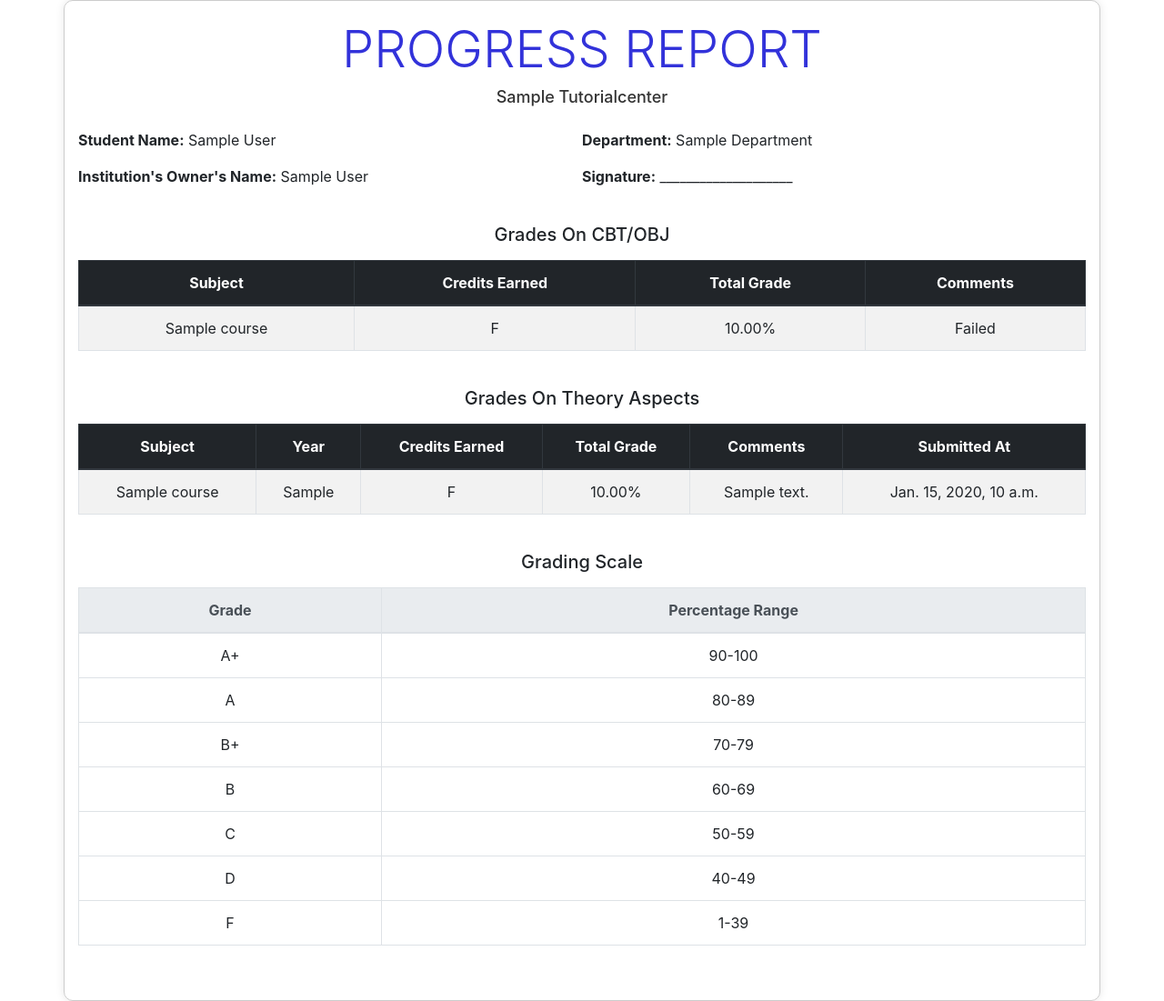
After one commit to PrinceJetro/Tutorial-Haven, a Django app: page /studentsreport/1 in a window 1280 px wide. The commit adds this page. Shown: the whole page at 91% size. Run offline with Django 4.2, Linux system fonts and the light colour scheme; a user stored in the database is signed in; tables that the repository leaves empty hold one stand-in row (values such as "Sample post"); some libraries are stand-ins or nearby versions.

Commit message:
worked on the tutor's page, the students pahe and lots more

```diff
--- a/templates/course_detail.html
+++ b/templates/course_detail.html
@@ -55,6 +55,8 @@
                     {% if userprogress %}
                     <p>Your progress: {{ userprogress.percentage }}%</p>
                     <p>Attempts: {{ userprogress.attempts }}</p>
+                    {% elif request.user.tutorial_center or request.user.tutor %}
+                    <h1></h1>
                     {% else %}
                     <h2>You have not practiced this yet</h2>
 
--- /dev/null
+++ b/templates/studentsreport.html
@@ -0,0 +1,236 @@
+<!DOCTYPE html>
+<html lang="en">
+<head>
+    <meta charset="UTF-8">
+    <meta name="viewport" content="width=device-width, initial-scale=1.0">
+    <title>{{ student.user.username|title }}  Progress Report</title>
+    <style>
+        body {
+            font-family: Arial, sans-serif;
+            margin: 20px;
+            padding: 0;
+        }
+        .report-card {
+            max-width: 800px;
+            margin: auto;
+            border: 1px solid #ccc;
+            padding: 20px;
+            border-radius: 10px;
+            box-shadow: 0 0 10px rgba(0, 0, 0, 0.1);
+        }
+        .header {
+            text-align: center;
+            margin-bottom: 20px;
+        }
+        .header h1 {
+            color: rgb(50, 50, 218);
+        }
+        .header h2 {
+            margin: 0;
+            font-size: 18px;
+            color: #333;
+        }
+        .info-table, .grades-table {
+            width: 100%;
+            border-collapse: collapse;
+            margin-bottom: 20px;
+        }
+        .info-table td {
+            padding: 5px;
+            font-size: 14px;
+        }
+        .grades-table th, .grades-table td {
+            border: 1px solid #ccc;
+            padding: 8px;
+            text-align: center;
+        }
+        .grades-table th {
+            background-color: #f5f5f5;
+        }
+        .grading-scale{
+            display: inline-block;
+            width: 100%;
+            vertical-align: top;
+        }
+        .grading-scale table {
+            width: 100%;
+            border-collapse: collapse;
+        }
+        .grading-scale th, .grading-scale td, .quarters th, .quarters td {
+            border: 1px solid #ccc;
+            padding: 5px;
+            text-align: center;
+        }
+    </style>
+    <link rel="stylesheet" href="https://cdn.jsdelivr.net/npm/bootstrap@4.0.0/dist/css/bootstrap.min.css" integrity="sha384-Gn5384xqQ1aoWXA+058RXPxPg6fy4IWvTNh0E263XmFcJlSAwiGgFAW/dAiS6JXm" crossorigin="anonymous">
+
+</head>
+<body>
+    <div class="container report-card">
+        <div class="header text-center mb-4">
+            <h1 class="display-4">PROGRESS REPORT</h1>
+            <h2 class="h5">{{ request.user.student.tutorial_center.name|title }}</h2>
+        </div>
+
+        <!-- Student Info Section -->
+        <div class="row info-table mb-4">
+            <div class="col-12 col-md-6 mb-3">
+                <strong>Student Name:</strong> {{ student.user.get_full_name|title }}
+            </div>
+            <div class="col-12 col-md-6 mb-3">
+                <strong>Department:</strong> {{ student.department.name|title }}
+            </div>
+            <div class="col-12 col-md-6 mb-3">
+                <strong>Institution's Owner's Name:</strong> {{ student.tutorial_center.owner.get_full_name|title }}
+            </div>
+            <div class="col-12 col-md-6 mb-3">
+                <strong>Signature:</strong> ____________________
+            </div>
+        </div>
+
+        <!-- Grades Table -->
+        <div class="grades-table mb-4">
+            <h3 class="h5 text-center mb-3">Grades On CBT/OBJ</h3>
+            <div class="table-responsive">
+                <table class="table table-striped table-bordered">
+                    <thead class="thead-dark">
+                        <tr>
+                            <th>Subject</th>
+                            <th>Credits Earned</th>
+                            <th>Total Grade</th>
+                            <th>Comments</th>
+                        </tr>
+                    </thead>
+                    <tbody>
+                        {% for grade in graded_data %}
+                        <tr>
+                            <td>{{ grade.course }}</td>
+                            <td>{{ grade.credits }}</td>
+                            <td>
+                                {% if grade.percentage == 0.00 %}
+                                    _____
+                                {% else %}
+                                    {{ grade.percentage }}%
+                                {% endif %}
+                            </td>
+                            <td>
+                                {% if grade.credits == "A+" %}
+                                    Excellent Performance
+                                {% elif grade.credits == "A" %}
+                                    Very Good
+                                {% elif grade.credits == "B+" %}
+                                    Good
+                                {% elif grade.credits == "B" %}
+                                    Satisfactory
+                                {% elif grade.credits == "C" %}
+                                    Pass
+                                {% elif grade.credits == "D" %}
+                                    Poor Performance
+                                {% elif grade.percentage == 0.00 %}
+                                    Go and Practice
+                                {% else %}
+                                    Failed
+                                {% endif %}
+                            </td>
+                        </tr>
+                        {% endfor %}
+                    </tbody>
+                </table>
+            </div>
+        </div>
+
+
+
+        <!-- Grades Table -->
+        <div class="grades-table mb-4">
+            <h3 class="h5 text-center mb-3">Grades On Theory Aspects</h3>
+            <div class="table-responsive">
+                <table class="table table-striped table-bordered">
+                    <thead class="thead-dark">
+                        <tr>
+                            <th>Subject</th>
+                            <th>Year</th>
+                            <th>Credits Earned</th>
+                            <th>Total Grade</th>
+                            <th>Comments</th>
+                            <th>Submitted At</th>
+                        </tr>
+                    </thead>
+                    <tbody>
+                        {% for grade in graded_data_theory %}
+                        <tr>
+                            <td>{{ grade.course }}</td>
+                            <td>{{ grade.year }}</td>
+                            <td>{{ grade.credits }}</td>
+                            <td>
+                                {% if grade.percentage == 0.00 %}
+                                    Not Graded Yet
+                                {% else %}
+                                    {{ grade.percentage }}%
+                                {% endif %}
+                            </td>
+                            <td>
+                                {{ grade.note|safe }}
+                            </td>
+                            <td>{{ grade.submitted_at }}</td>
+                        </tr>
+                        {% endfor %}
+                    </tbody>
+                </table>
+            </div>
+        </div>
+
+
+
+
+
+        <!-- Grading Scale -->
+        <div class="grading-scale mb-4">
+            <h3 class="h5 text-center mb-3">Grading Scale</h3>
+            <div class="table-responsive">
+                <table class="table table-bordered">
+                    <thead class="thead-light">
+                        <tr>
+                            <th>Grade</th>
+                            <th>Percentage Range</th>
+                        </tr>
+                    </thead>
+                    <tbody>
+                        <tr>
+                            <td>A+</td>
+                            <td>90-100</td>
+                        </tr>
+                        <tr>
+                            <td>A</td>
+                            <td>80-89</td>
+                        </tr>
+                        <tr>
+                            <td>B+</td>
+                            <td>70-79</td>
+                        </tr>
+                        <tr>
+                            <td>B</td>
+                            <td>60-69</td>
+                        </tr>
+                        <tr>
+                            <td>C</td>
+                            <td>50-59</td>
+                        </tr>
+                        <tr>
+                            <td>D</td>
+                            <td>40-49</td>
+                        </tr>
+                        <tr>
+                            <td>F</td>
+                            <td>1-39</td>
+                        </tr>
+                    </tbody>
+                </table>
+            </div>
+        </div>
+
+
+    </div>
+
+</body>
+</html>
--- a/webapp/models.py
+++ b/webapp/models.py
@@ -35,7 +35,6 @@ class Tutor(models.Model):
     image = models.ImageField(upload_to="uploaded_image", null=True,default='https://encrypted-tbn0.gstatic.com/images?q=tbn:ANd9GcRKKOdmJz8Z2pDtYgFgR2u9spABvNNPKYYtGw&s')
     tutorial_center = models.ForeignKey(TutorialCenter, on_delete=models.CASCADE, related_name='tutors')
     is_approved = models.BooleanField(default=False)  # Approval field
-    phone = models.CharField(max_length=200, null=True)
     speciality = models.ForeignKey(Course, on_delete=models.CASCADE, related_name='speciality', null=True)
 
     def __str__(self):
--- a/webapp/urls.py
+++ b/webapp/urls.py
@@ -9,13 +9,13 @@ urlpatterns = [
     path('register_tutor/', views.register_tutor, name='register_tutor'),
     path('register_student/', views.register_student, name='register_student'),
     path('approve-users/', views.approve_users, name='approve_users'),
-    path('<str:tutorial>/students', views.list_tutorial_students, name='list_tutorial_students'),
+    path('<int:tutorial_id>/students', views.list_tutorial_students, name='list_tutorial_students'),
     path('myprofile/', views.myprofile, name='myprofile'),
     path('login/', views.loginview, name='login'),  # Login URL
     path('logout/', auth_views.LogoutView.as_view(next_page='home'), name='logout'),  # Logout URL
     path('departments/', views.list_departments, name='list_departments'),
     path('departments/<int:department_id>/courses/', views.list_courses, name='list_courses'),
-    path('courses/', views.list_all_courses, name='course'),
+    path('allcourses/', views.list_all_courses, name='allcourses'),
     path('courses/<int:course_id>/', views.course_detail, name='course_detail'),
     path('courses/<int:topic_id>/topic', views.topic_detail, name='topic_detail'),
     path('pastquestions/<int:course_id>/', views.cbtquestion, name='pastquestions'),
@@ -24,4 +24,5 @@ urlpatterns = [
     path("all_theories", views.listTheory, name="listTheory"),
     path('pastquestions/<int:pastpq_id>/keypoints', views.key_points, name='keypoints'),
     path('myreport/', views.myreport, name='myreport'),
+    path('studentsreport/<int:student_id>', views.studentsreport, name='studentsreport'),
 ]
--- a/webapp/views.py
+++ b/webapp/views.py
@@ -279,7 +279,7 @@ Tutorial Haven Team
 
 def loginview(request):
     if request.method == 'POST':
-        username = request.POST.get("username")
+        username = request.POST.get("username").strip().lower()
         password = request.POST.get("password")
 
         user = authenticate(request, username=username, password=password)
@@ -370,7 +370,7 @@ def list_departments(request):
 
 @login_required
 def list_all_courses(request):
-    all_courses = Course.objects.all()
+    all_courses = Course.objects.order_by('name').all()
     return render(request, 'list_courses.html', {'courses': all_courses})
 
 
@@ -404,14 +404,15 @@ def topic_detail(request, topic_id):
 @login_required
 def myprofile(request):
     user = request.user.username
-    courses = Course.objects.all()
+    courses = Course.objects.all().order_by("name")[:5]
 
-    # Safely query for the tutorial center
+    # Safely query for the tutorial center and tutor
     tutorial_center = TutorialCenter.objects.filter(owner=request.user).first()
+    tutor = Tutor.objects.filter(user=request.user).first()
 
-    if tutorial_center:  # Check if the tutorial center exists
-        approved_tutors = Tutor.objects.filter(tutorial_center=tutorial_center, is_approved=True)
-        approved_students = Student.objects.filter(tutorial_center=tutorial_center, is_approved=True)
+    if tutorial_center:  # Check if the user owns a tutorial center
+        approved_tutors = Tutor.objects.filter(tutorial_center=tutorial_center, is_approved=True).order_by('-id')[:5]
+        approved_students = Student.objects.filter(tutorial_center=tutorial_center, is_approved=True).order_by('-id')[:5]
 
         return render(request, 'myprofile.html', {
             'user': user,
@@ -419,18 +420,29 @@ def myprofile(request):
             'approved_students': approved_students,
             'approved_tutors': approved_tutors,
         })
-    else:
-        # Render without tutorial center-specific data
+
+    if tutor:  # Check if the user is a tutor
+        # Get the tutorial center associated with the tutor
+        tutorial_center = tutor.tutorial_center
+        approved_students = Student.objects.filter(tutorial_center=tutorial_center, is_approved=True).order_by('-id')[:5]
+
         return render(request, 'myprofile.html', {
             'user': user,
             'courses': courses,
+            'approved_students': approved_students,
         })
+
+    # If neither tutorial center owner nor tutor
+    return render(request, 'myprofile.html', {
+        'user': user,
+        'courses': courses,
+    })
 
 
 @login_required
-def list_tutorial_students(request, tutorial):
+def list_tutorial_students(request, tutorial_id):
     # Get the tutorial center by name or return 404 if not found
-    center = get_object_or_404(TutorialCenter, name=tutorial)
+    center = get_object_or_404(TutorialCenter, id=tutorial_id)
 
     # Check if the user is the owner or an approved tutor associated with the center
     if request.user != center.owner and not Tutor.objects.filter(user=request.user, tutorial_center=center, is_approved=True).exists():
@@ -448,6 +460,10 @@ def cbtquestion(request, course_id):
     questions = PastQuestionsObj.objects.filter(course=course)
 
     if request.method == 'POST':
+        if hasattr(request.user, 'tutorial_center') or hasattr(request.user, 'tutor'):
+            print("here")
+            messages.success(request, "Practice session has been successfully received. However, submissions are restricted for staff accounts.")
+            return HttpResponseRedirect('/allcourses/')
         score = 0
         total_questions = questions.count()
         submission_id = uuid.uuid4()  # Generate a unique submission ID for this attempt
@@ -514,6 +530,7 @@ def theoryquestion(request, course_id, year):
     print(questions)
 
     if request.method == 'POST':
+
         form = TheorySubmissionForm(request.POST)
         if form.is_valid():
             response = form.cleaned_data['response']
@@ -522,6 +539,9 @@ def theoryquestion(request, course_id, year):
             print(f"here is the  question id {question_id}")
 
             question = get_object_or_404(PastQuestionsTheory, id=question_id)
+            if hasattr(request.user, 'tutorial_center') or hasattr(request.user, 'tutor'):
+                messages.success(request,f"{questions} have been successfully received. However, submissions are restricted for staff accounts.")
+                return HttpResponseRedirect('/all_theories')
 
             submission = TheoryGrade.objects.create(
                 user=request.user,
@@ -658,6 +678,43 @@ def myreport(request):
     return render(request, 'report.html', context)
 
 
+@login_required
+def studentsreport(request, student_id):
+    student = get_object_or_404(Student, id=student_id)
+    objgrades = UserCourseProgress.objects.filter(user=student.user).order_by('-percentage')
+    theorygrades = TheoryGrade.objects.filter(user=student.user).order_by('-score')
+
+    print(theorygrades)
+    graded_data = []
+    graded_data_theory = []
+
+    for grade in objgrades:
+        credits = calculate_credits(grade.percentage)
+        graded_data.append({
+            "course": grade.course.name,
+            "percentage": grade.percentage,
+            "credits": credits,
+        })
+    for grade in theorygrades:
+        print(grade)
+        credits = calculate_credits(grade.score)
+        graded_data_theory.append({
+            "course": grade.course.name,
+            "percentage": grade.score,
+            "credits": credits,
+            "note": grade.note,
+            "submitted_at": grade.submitted_at,
+            "year": grade.question.year
+        })
+
+    context = {
+        "graded_data": graded_data,
+        "graded_data_theory": graded_data_theory,
+        "student":student
+    }
+    return render(request, 'studentsreport.html', context)
+
+
 
 
 
```
Also changed, not shown: templates/base.html (+9 -1 lines), templates/cool/nav.html (+8 -0 lines), templates/home.html (deleted, +0 -46 lines), templates/list_courses.html (+8 -0 lines), templates/myprofile.html (+20 -19 lines), templates/tutorial_students.html (added, +26 -0 lines), webapp/migrations/0041_remove_tutor_phone.py (added).
